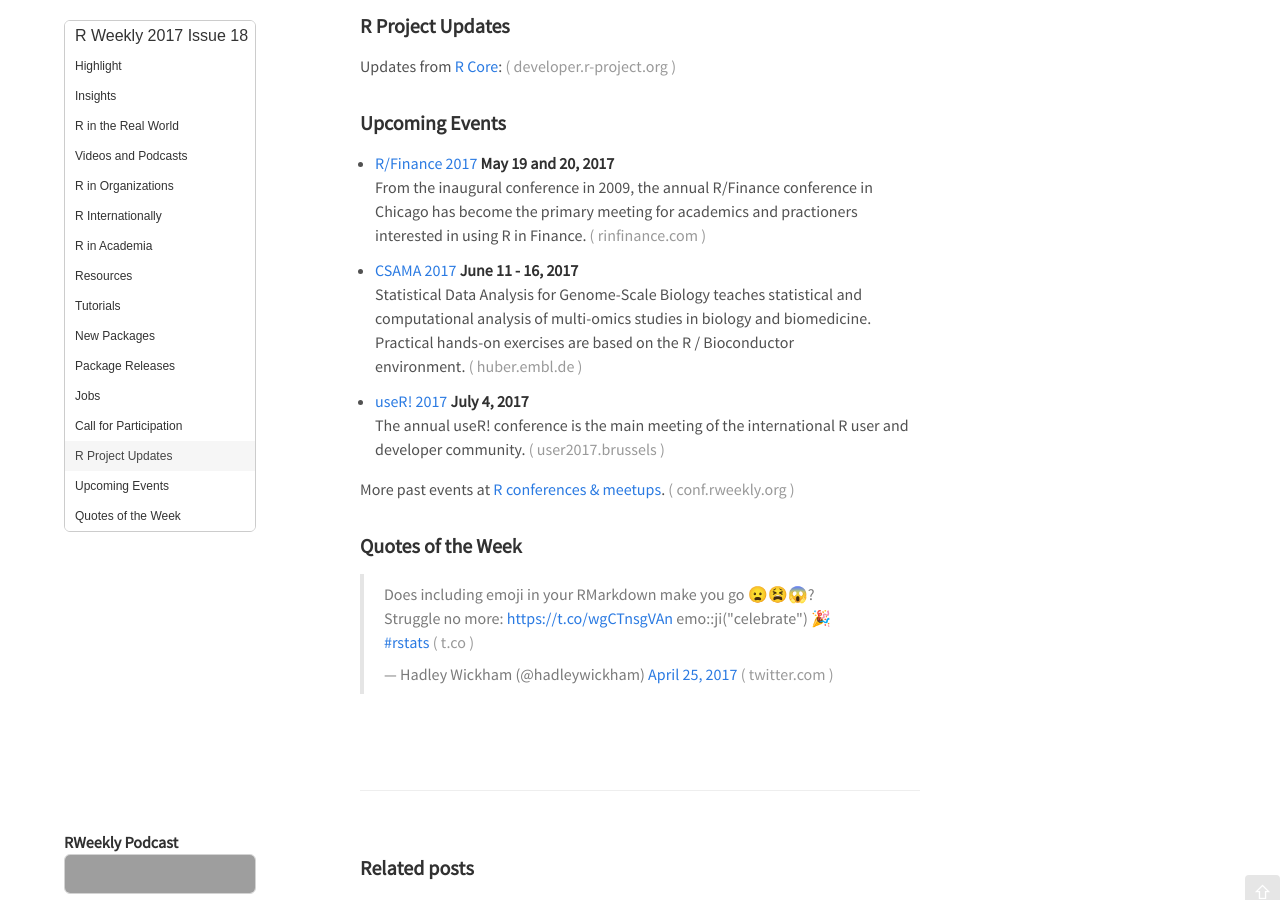
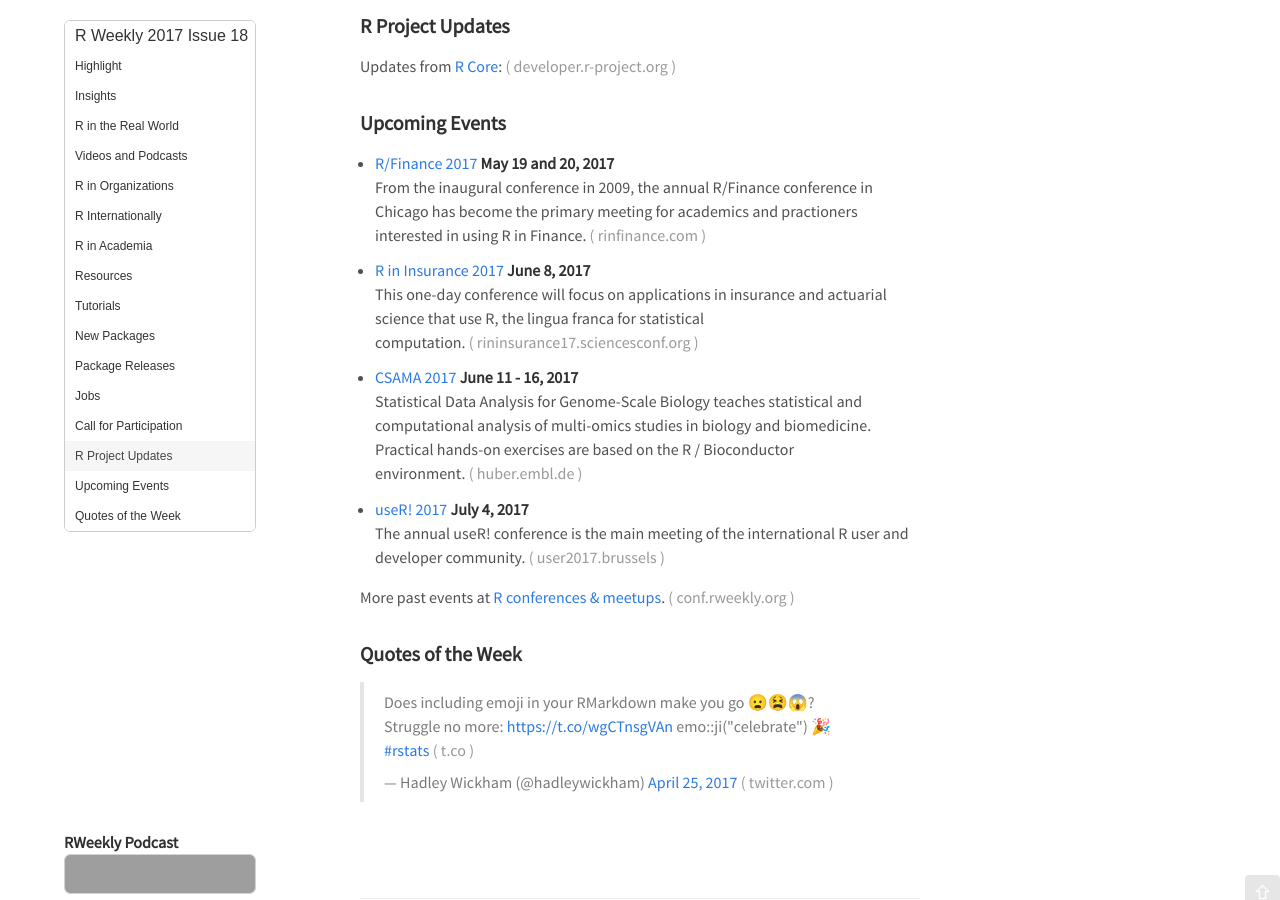
Before and after one commit to rweekly/rweekly.org, a Jekyll site: the page built from draft.md, in a window 1280 px wide and 900 px high, scrolled down 1102 px. Built offline with Jekyll 4.4.1, drawn with Linux system fonts in a browser that asks for light colours; comment, search, counter and statistics services are not loaded; grey boxes are pictures that could not be loaded.

Commit message:
Add R in insurance 2017 conference to 'draft.md'.

```diff
--- a/draft.md
+++ b/draft.md
@@ -81,6 +81,9 @@
 + [R/Finance 2017](http://www.rinfinance.com/) **May 19 and 20, 2017**  <br />
 From the inaugural conference in 2009, the annual R/Finance conference in Chicago has become the primary meeting for academics and practioners interested in using R in Finance.
 
++ [R in Insurance 2017](https://rininsurance17.sciencesconf.org/) **June 8, 2017** <br />
+This one-day conference will focus on applications in insurance and actuarial science that use R, the lingua franca for statistical computation.
+
 + [CSAMA 2017](http://www.huber.embl.de/csama2017/) **June 11 - 16, 2017** <br />
 Statistical Data Analysis for Genome-Scale Biology teaches statistical and computational analysis of multi-omics studies in biology and biomedicine. Practical hands-on exercises are based on the R / Bioconductor environment.
 
```
